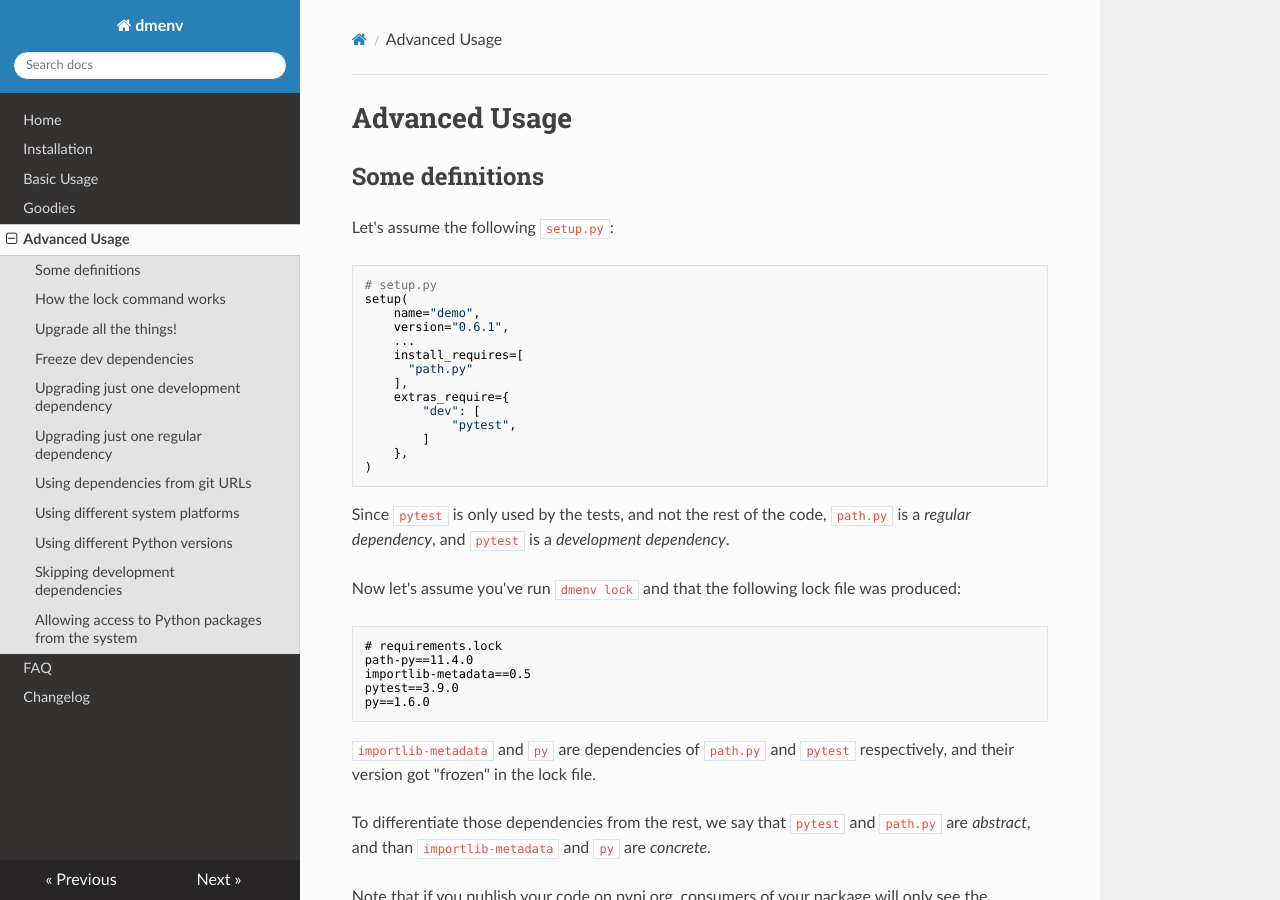
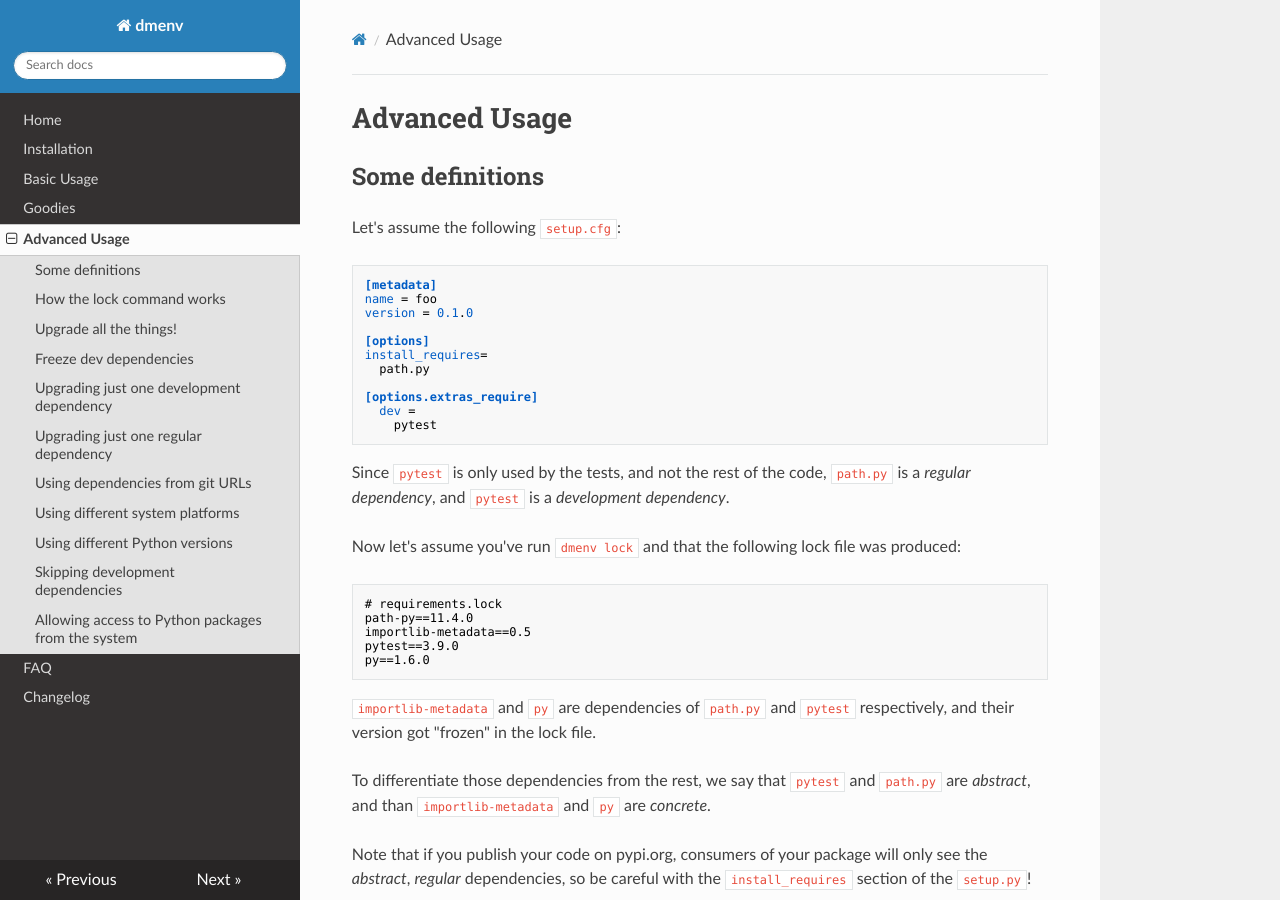
Before and after one commit to dmerejkowsky/dmenv, an MkDocs documentation site: the page built from docs/contents/advanced_usage.md, in a window 1280 px wide and 900 px high. Built offline with MkDocs 1.6.1, drawn with Linux system fonts in a browser that asks for light colours; nearby versions of some CDN libraries.

Commit message:
Adapt documentation

````diff
--- a/docs/contents/advanced_usage.md
+++ b/docs/contents/advanced_usage.md
@@ -2,23 +2,20 @@
 
 ## Some definitions
 
-Let's assume the following `setup.py`:
+Let's assume the following `setup.cfg`:
 
-```python
-# setup.py
-setup(
-    name="demo",
-    version="0.6.1",
-    ...
-    install_requires=[
-      "path.py"
-    ],
-    extras_require={
-        "dev": [
-            "pytest",
-        ]
-    },
-)
+```ini
+[metadata]
+name = foo
+version = 0.1.0
+
+[options]
+install_requires=
+  path.py
+
+[options.extras_require]
+  dev =
+    pytest
 ```
 
 Since `pytest` is only used by the tests, and not the rest of the code,
````
Also changed, not shown: docs/contents/basic_usage.md (+3 -26 lines).
